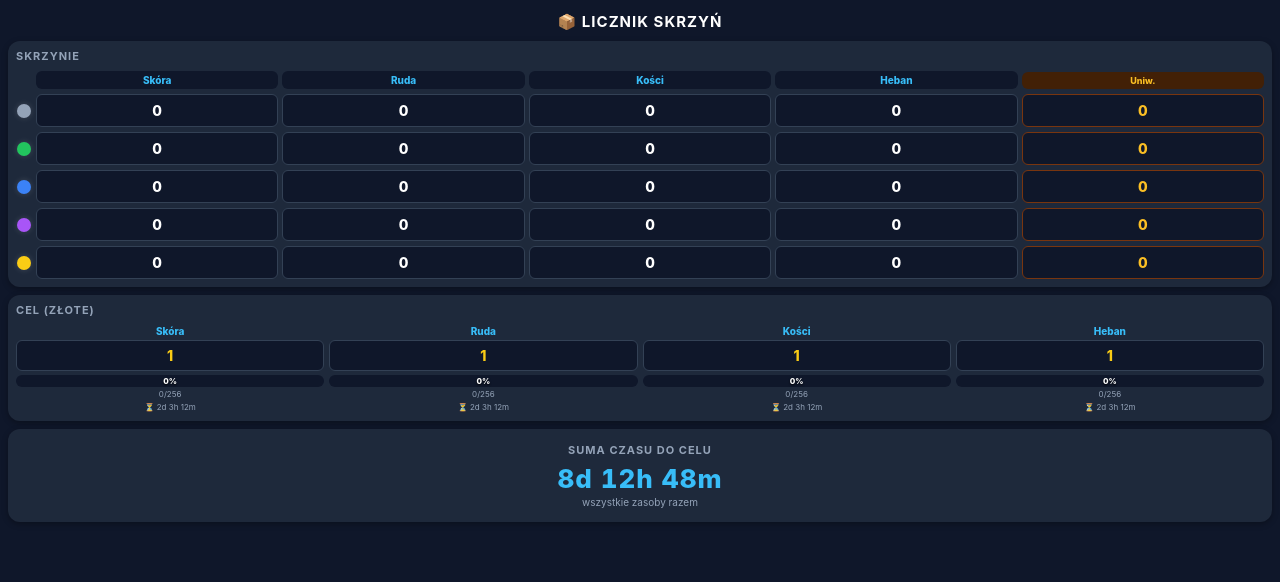
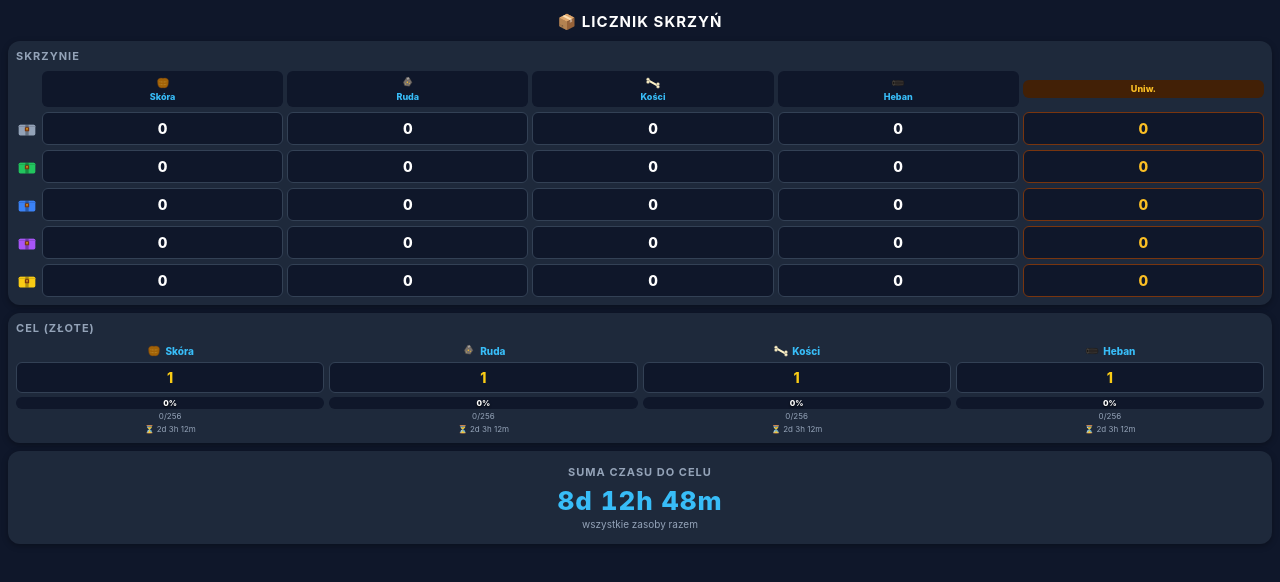
Before and after one commit to roninserek-blip/Skrzynie-2, a plain HTML site: page index.html in a window 1280 px wide. Drawn offline with Linux system fonts and the light colour scheme.

Commit message:
Update index.html

```diff
--- a/index.html
+++ b/index.html
@@ -39,31 +39,36 @@
     }
     .box-grid {
       display: grid;
-      grid-template-columns: 16px repeat(5, 1fr);
+      grid-template-columns: 22px repeat(5, 1fr);
       gap: 5px 4px;
       align-items: center;
     }
     .box-hdr {
-      font-size: 10px;
+      font-size: 9px;
       font-weight: 800;
       text-align: center;
-      padding: 3px 0;
+      padding: 4px 1px;
       color: #38bdf8;
       background: #0f172a;
       border-radius: 6px;
+      line-height: 1.2;
+      display: flex;
+      flex-direction: column;
+      align-items: center;
+      gap: 1px;
     }
+    .box-hdr svg { display: block; }
     .box-hdr.uniw {
       color: #fbbf24;
       background: #422006;
       font-size: 9px;
     }
-    .dot {
-      width: 14px;
-      height: 14px;
-      border-radius: 50%;
-      margin: 0 auto;
-      box-shadow: 0 0 6px rgba(255,255,255,.15);
+    .chest-cell {
+      display: flex;
+      align-items: center;
+      justify-content: center;
     }
+    .chest-cell svg { display: block; }
     .cell-inp {
       width: 100%;
       padding: 7px 2px;
@@ -86,9 +91,7 @@
       color: #fbbf24;
       border-color: #78350f;
     }
-    .cell-inp.uniw:focus {
-      border-color: #fbbf24;
-    }
+    .cell-inp.uniw:focus { border-color: #fbbf24; }
     .cell-inp::-webkit-outer-spin-button,
     .cell-inp::-webkit-inner-spin-button {
       -webkit-appearance: none;
@@ -123,7 +126,7 @@
       font-size: 10px;
       margin-bottom: 4px;
     }
-    .alloc-head .dot { width: 10px; height: 10px; margin: 0; }
+    .alloc-head .chest-cell { width: 16px; }
     .alloc-name { font-weight: 800; color: #fff; font-size: 11px; }
     .alloc-total {
       color: #94a3b8;
@@ -145,12 +148,17 @@
       padding: 3px 2px;
       border-radius: 5px;
       background: #1e293b;
+      display: flex;
+      flex-direction: column;
+      align-items: center;
+      gap: 1px;
     }
     .dest-item.has {
       background: #422006;
       color: #fbbf24;
     }
-    .dest-item b { font-size: 11px; display: block; }
+    .dest-item b { font-size: 12px; display: block; }
+    .dest-item svg { display: block; }
     .goal-grid {
       display: grid;
       grid-template-columns: repeat(4, 1fr);
@@ -162,7 +170,12 @@
       font-weight: 800;
       color: #38bdf8;
       margin-bottom: 3px;
+      display: flex;
+      align-items: center;
+      justify-content: center;
+      gap: 3px;
     }
+    .goal-name svg { display: block; }
     .goal-inp {
       width: 100%;
       padding: 6px 2px;
@@ -285,6 +298,49 @@ const BASE_BOXES = 15;
 const BOX_TIME_HOURS = BASE_HOURS / BASE_BOXES;
 const GOLDEN_MULT = 256;
 
+function chestSVG(color, size) {
+  size = size || 20;
+  return `<svg viewBox="0 0 24 24" width="${size}" height="${size}" style="display:block;">
+    <rect x="2" y="8" width="20" height="13" rx="2" fill="${color}"/>
+    <rect x="2" y="8" width="20" height="4.5" rx="2" fill="${color}" opacity="0.55"/>
+    <rect x="10" y="8" width="4" height="13" fill="rgba(0,0,0,0.3)"/>
+    <rect x="9.4" y="11" width="5.2" height="4.8" rx="0.6" fill="#78350f"/>
+    <circle cx="12" cy="13" r="0.9" fill="#fbbf24"/>
+    <rect x="11.5" y="13.5" width="1" height="1.2" fill="#fbbf24"/>
+    <rect x="2" y="10.2" width="20" height="0.6" fill="rgba(0,0,0,0.25)"/>
+  </svg>`;
+}
+
+const MATERIAL_SVGS = {
+  skora: `<svg viewBox="0 0 24 24" width="16" height="16" style="display:block;">
+    <path d="M5 6 Q3 8 4 12 Q4 16 6 18 Q9 20 12 19 Q15 20 18 18 Q20 16 20 12 Q21 8 19 6 Q16 4 12 5 Q8 4 5 6 Z"
+      fill="#a16207" stroke="#713f12" stroke-width="0.7"/>
+    <path d="M7 10 Q12 11 17 10" fill="none" stroke="#fde68a" stroke-width="0.5" stroke-dasharray="1,1.2"/>
+    <path d="M7 14 Q12 15 17 14" fill="none" stroke="#fde68a" stroke-width="0.5" stroke-dasharray="1,1.2"/>
+  </svg>`,
+  ruda: `<svg viewBox="0 0 24 24" width="16" height="16" style="display:block;">
+    <polygon points="5,11 9,5 15,6 18,11 14,17 7,16" fill="#78716c" stroke="#44403c" stroke-width="0.6"/>
+    <polygon points="9,4 13,3 15,6 11,8" fill="#a8a29e" stroke="#44403c" stroke-width="0.5"/>
+    <circle cx="11" cy="11" r="1.1" fill="#fbbf24"/>
+    <circle cx="14" cy="12.5" r="0.8" fill="#fbbf24"/>
+    <circle cx="8" cy="13.5" r="0.7" fill="#fcd34d"/>
+  </svg>`,
+  kosci: `<svg viewBox="0 0 24 24" width="16" height="16" style="display:block;">
+    <line x1="5" y1="8" x2="19" y2="16" stroke="#fef3c7" stroke-width="3" stroke-linecap="round"/>
+    <circle cx="4.5" cy="6.5" r="2.3" fill="#fef3c7" stroke="#78716c" stroke-width="0.6"/>
+    <circle cx="4.5" cy="10.5" r="2.3" fill="#fef3c7" stroke="#78716c" stroke-width="0.6"/>
+    <circle cx="19.5" cy="13.5" r="2.3" fill="#fef3c7" stroke="#78716c" stroke-width="0.6"/>
+    <circle cx="19.5" cy="17.5" r="2.3" fill="#fef3c7" stroke="#78716c" stroke-width="0.6"/>
+  </svg>`,
+  heban: `<svg viewBox="0 0 24 24" width="16" height="16" style="display:block;">
+    <rect x="3" y="8" width="18" height="8" rx="3" fill="#292524" stroke="#1c1917" stroke-width="0.5"/>
+    <ellipse cx="5.5" cy="12" rx="2" ry="4" fill="#44403c"/>
+    <ellipse cx="5.5" cy="12" rx="1.2" ry="2.4" fill="#1c1917"/>
+    <path d="M4 10 Q12 8 20 10" stroke="#57534e" stroke-width="0.4" fill="none"/>
+    <path d="M4 14 Q12 16 20 14" stroke="#57534e" stroke-width="0.4" fill="none"/>
+  </svg>`
+};
+
 function emptyCounts() { return {szara:0,zielona:0,niebieska:0,fioletowa:0,zlota:0}; }
 function emptyRes() { return {counts: emptyCounts(), goal: 1}; }
 
@@ -312,6 +368,8 @@ if (!state || state.version !== 6) {
     let oldTotal = 0;
     if (state && state.universal && state.universal[t.key]) {
       oldTotal = state.universal[t.key].total || 0;
+    } else if (state && state.universals) {
+      oldTotal = state.universals[t.key] || 0;
     }
     universals[t.key] = oldTotal;
   });
@@ -352,7 +410,6 @@ function computeAllocation() {
     RESOURCES.forEach(r => alloc[t.key][r.key] = 0);
   });
 
-  // Runda 1: domykaj najmniejsze braki największymi pasującymi uniwersalnymi
   const order1 = [...RESOURCES].sort((a, b) => deficits[a.key] - deficits[b.key]);
   for (const r of order1) {
     while (deficits[r.key] > 0) {
@@ -370,7 +427,6 @@ function computeAllocation() {
     }
   }
 
-  // Runda 2: nadwyżka na pozostałe cele (najmniejsze pierwsze, najmniejsze uniwersalne)
   const order2 = RESOURCES.filter(r => deficits[r.key] > 0)
     .sort((a, b) => deficits[a.key] - deficits[b.key]);
   for (const r of order2) {
@@ -405,11 +461,11 @@ function buildSkrzynie() {
   const el = document.getElementById('boxGrid');
   let html = '<div></div>';
   RESOURCES.forEach(r => {
-    html += `<div class="box-hdr">${r.name}</div>`;
+    html += `<div class="box-hdr">${MATERIAL_SVGS[r.key]}<span>${r.name}</span></div>`;
   });
-  html += '<div class="box-hdr uniw">Uniw.</div>';
+  html += '<div class="box-hdr uniw"><span>Uniw.</span></div>';
   TYPES.forEach(t => {
-    html += `<div class="dot" style="background:${t.color}" title="${t.name}"></div>`;
+    html += `<div class="chest-cell">${chestSVG(t.color, 20)}</div>`;
     RESOURCES.forEach(r => {
       const val = state.data[r.key].counts[t.key];
       html += `<input class="cell-inp" type="number" min="0" step="1" inputmode="numeric" pattern="[0-9]*"
@@ -427,7 +483,7 @@ function buildGoals() {
   let html = '';
   RESOURCES.forEach(r => {
     html += `<div class="goal-col">
-      <div class="goal-name">${r.name}</div>
+      <div class="goal-name">${MATERIAL_SVGS[r.key]}<span>${r.name}</span></div>
       <input class="goal-inp" type="number" min="0" step="1" inputmode="numeric" pattern="[0-9]*"
         data-goal="${r.key}" value="${state.data[r.key].goal}">
       <div class="goal-bar-wrap">
@@ -455,11 +511,13 @@ function renderAlloc(result) {
     const free = total - used;
     const destHtml = RESOURCES.map(r => {
       const n = result.alloc[t.key][r.key];
-      return `<div class="dest-item${n > 0 ? ' has' : ''}">${r.name}<b>${n}</b></div>`;
+      return `<div class="dest-item${n > 0 ? ' has' : ''}">
+        ${MATERIAL_SVGS[r.key]}<b>${n}</b>
+      </div>`;
     }).join('');
     html += `<div class="alloc-row">
       <div class="alloc-head">
-        <span class="dot" style="background:${t.color}"></span>
+        <div class="chest-cell" style="width:16px">${chestSVG(t.color, 16)}</div>
         <span class="alloc-name">${t.name}</span>
         <span class="alloc-total">${total} szt.${free > 0 ? ` · <span class="free">wolne: ${free}</span>` : ''}</span>
       </div>
```
